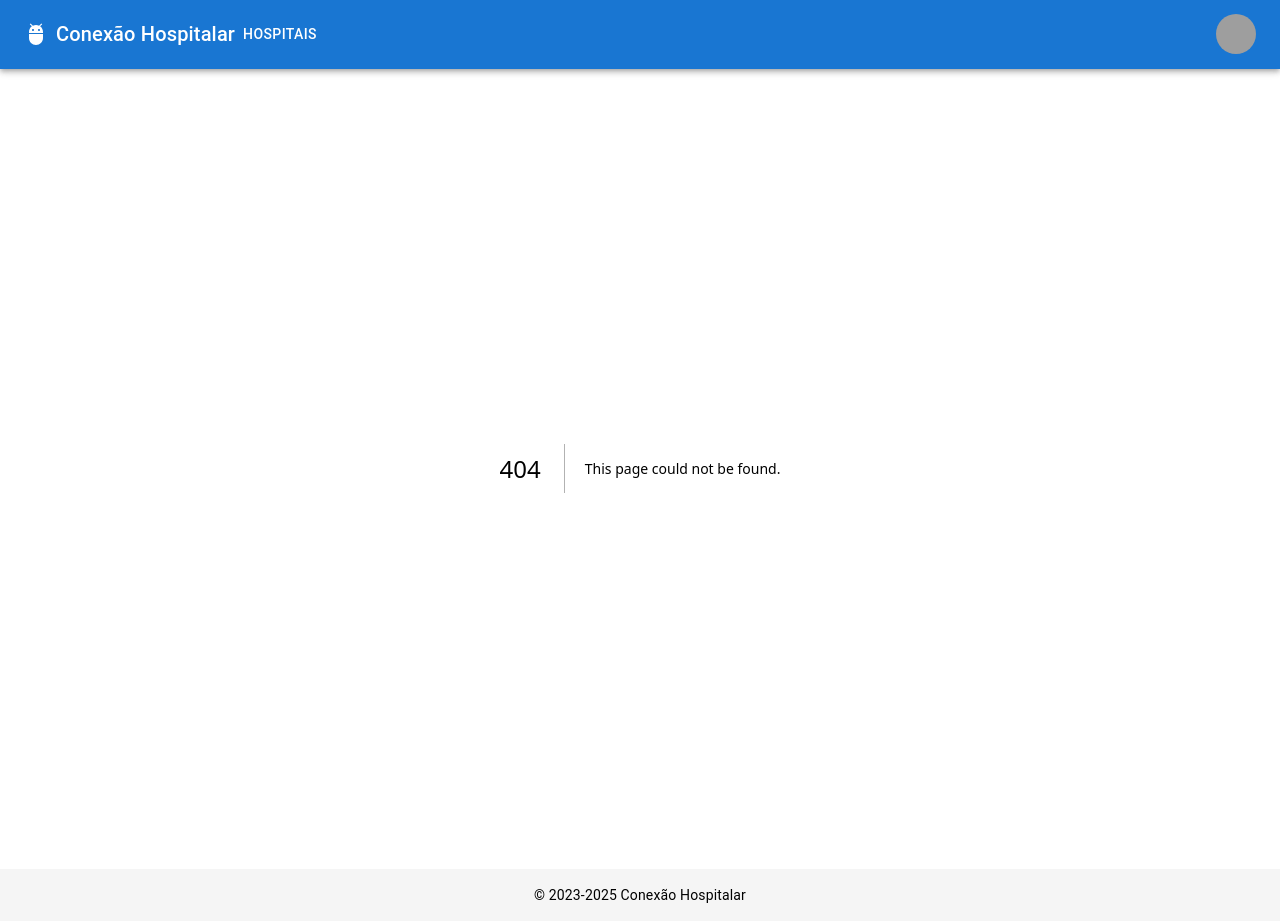
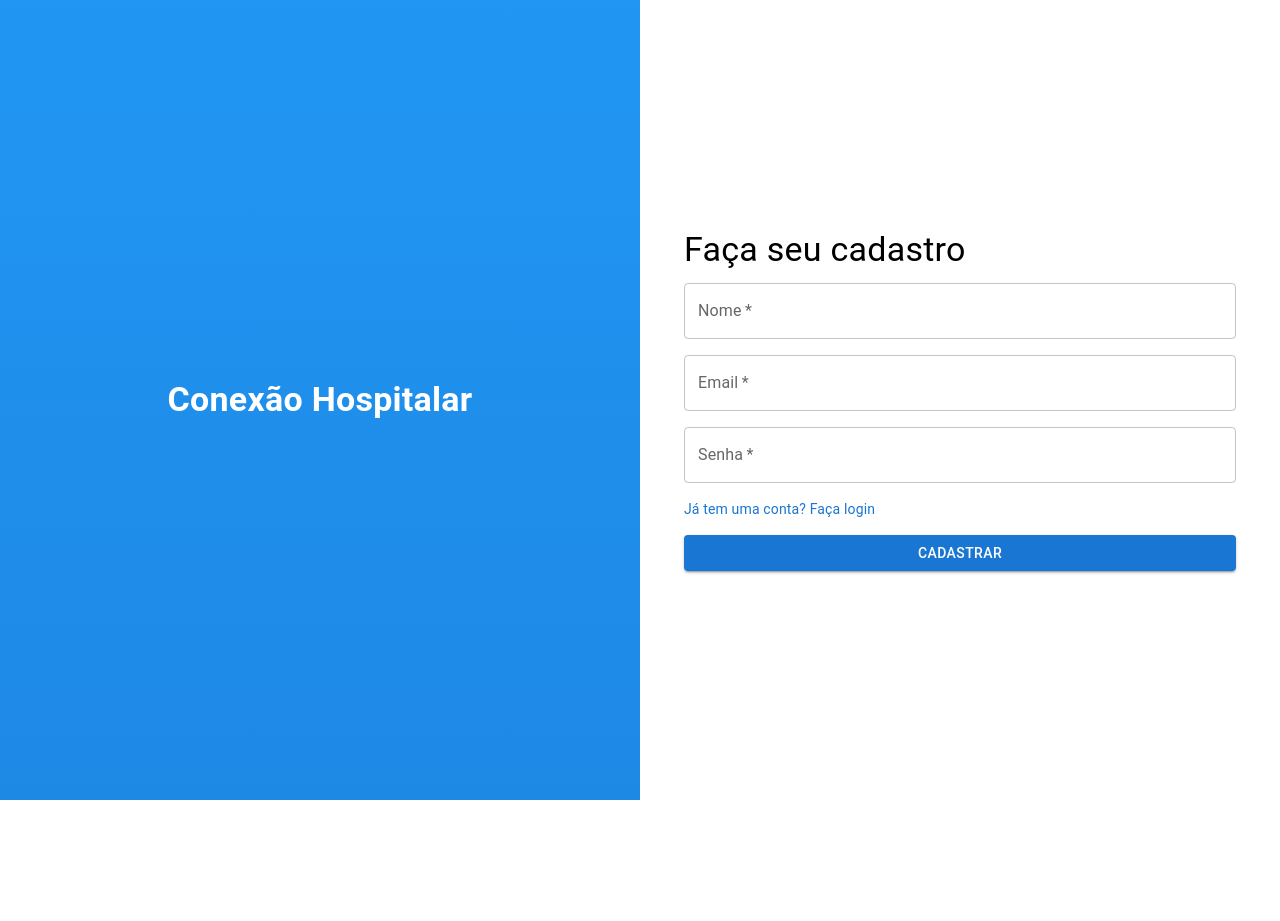
Before and after one commit to eligado/Conexao-Hospitalar---Frontend, a Next.js app: page /register in a window 1280 px wide. Before the commit this address had no page. After the commit the page ends 800 px from the top, so only its background shows below. Built offline with nearby package versions, Linux system fonts and the light colour scheme; grey boxes are pictures that could not be loaded.

Commit message:
Criando a pagina basica de login e register para o nicolas poder usar

```diff
--- a/src/app/layout.js
+++ b/src/app/layout.js
@@ -1,8 +1,9 @@
+// src/app/layout.js
+"use client";
 import { Geist, Geist_Mono } from "next/font/google";
 import "./global.css";
 import Header from "../components/Header";
-import Footer from "../components/Footer";
-
+import { usePathname } from "next/navigation";
 
 const geistSans = Geist({
   variable: "--font-geist-sans",
@@ -14,20 +15,16 @@ const geistMono = Geist_Mono({
   subsets: ["latin"],
 });
 
-export const metadata = {
-  title: "Conexão hospitalar",
-  description: "Generated by create next app",
-};
+export default function RootLayout({ children }) {
+  const pathname = usePathname();
+  const hideHeaderRoutes = ["/login", "/register"];
 
-export default function RootLayout({ children }) {
   return (
-    <html lang="en">
-    <body className={`${geistSans.variable} ${geistMono.variable}`}>
-    <Header />
-    {children}
-    <Footer />
-
-    </body>
+    <html lang="pt-br">
+      <body className={`${geistSans.variable} ${geistMono.variable}`}>
+        {!hideHeaderRoutes.includes(pathname) && <Header />}
+        {children}
+      </body>
     </html>
   );
 }
--- /dev/null
+++ b/src/app/register/page.js
@@ -0,0 +1,92 @@
+"use client";
+import { useState } from "react";
+import { Box, Container, TextField, Button, Typography, Link } from "@mui/material";
+
+export default function RegisterPage() {
+    const [name, setName] = useState("");
+    const [email, setEmail] = useState("");
+    const [password, setPassword] = useState("");
+
+    const handleRegister = (e) => {
+        e.preventDefault();
+        console.log("Name:", name, "Email:", email, "Password:", password);
+    };
+
+    return (
+        <Box display="flex" height="100vh">
+            <Box
+                flex={1}
+                sx={{
+                    background: "linear-gradient(to bottom, #2196f3, #1e88e5)",
+                    color: "white",
+                    display: "flex",
+                    flexDirection: "column",
+                    justifyContent: "center",
+                    alignItems: "center",
+                }}
+            >
+                <Typography variant="h4" sx={{ fontWeight: "bold" }}>
+                    Conexão Hospitalar
+                </Typography>
+            </Box>
+
+            <Box
+                flex={1}
+                display="flex"
+                justifyContent="center"
+                alignItems="center"
+            >
+                <Container maxWidth="sm">
+                    <Typography variant="h4" gutterBottom>
+                        Faça seu cadastro
+                    </Typography>
+                    <form onSubmit={handleRegister}>
+                        <Box mb={2}>
+                            <TextField
+                                label="Nome"
+                                type="text"
+                                fullWidth
+                                value={name}
+                                onChange={(e) => setName(e.target.value)}
+                                required
+                            />
+                        </Box>
+                        <Box mb={2}>
+                            <TextField
+                                label="Email"
+                                type="email"
+                                fullWidth
+                                value={email}
+                                onChange={(e) => setEmail(e.target.value)}
+                                required
+                            />
+                        </Box>
+                        <Box mb={2}>
+                            <TextField
+                                label="Senha"
+                                type="password"
+                                fullWidth
+                                value={password}
+                                onChange={(e) => setPassword(e.target.value)}
+                                required
+                            />
+                        </Box>
+                        <Box
+                            display="flex"
+                            justifyContent="space-between"
+                            alignItems="center"
+                            mb={2}
+                        >
+                            <Link href="/login" variant="body2" underline="hover">
+                                Já tem uma conta?  Faça login
+                            </Link>
+                        </Box>
+                        <Button type="submit" variant="contained" color="primary" fullWidth>
+                            Cadastrar
+                        </Button>
+                    </form>
+                </Container>
+            </Box>
+        </Box>
+    );
+}
--- a/src/components/Footer.jsx
+++ /dev/null
@@ -1,9 +0,0 @@
-import { Box, Typography } from "@mui/material";
-
-export default function Footer() {
-    return (
-        <Box component="footer" sx={{ textAlign: "center", py: 2, bgcolor: "#f5f5f5", mt: "auto" }}>
-            <Typography variant="body2">&copy; 2023-2025 Conexão Hospitalar</Typography>
-        </Box>
-    );
-}
--- a/src/components/Header.jsx
+++ b/src/components/Header.jsx
@@ -39,54 +39,11 @@ function ResponsiveAppBar() {
     };
 
     return (
-        <AppBar position="static">
-            <Container maxWidth="xl">
+        <AppBar position="static" sx={{ backgroundColor: "transparent", boxShadow: "none" }}>            <Container maxWidth="xl">
                 <Toolbar disableGutters>
                     <AdbIcon sx={{ display: { xs: 'none', md: 'flex' }, mr: 1 }} />
-                    <Link href="/" style={{ textDecoration: "none", color: "inherit" }}>
-                        <Typography variant="h6">Conexão Hospitalar</Typography>
-                    </Link>
 
-                    <Box sx={{ flexGrow: 1, display: { xs: 'flex', md: 'none' } }}>
-                        <IconButton
-                            size="large"
-                            aria-label="account of current user"
-                            aria-controls="menu-appbar"
-                            aria-haspopup="true"
-                            onClick={handleOpenNavMenu}
-                            color="inherit"
-                        >
-                            <MenuIcon />
-                        </IconButton>
-                        <Menu
-                            id="menu-appbar"
-                            anchorEl={anchorElNav}
-                            anchorOrigin={{
-                                vertical: 'bottom',
-                                horizontal: 'left',
-                            }}
-                            keepMounted
-                            transformOrigin={{
-                                vertical: 'top',
-                                horizontal: 'left',
-                            }}
-                            open={Boolean(anchorElNav)}
-                            onClose={handleCloseNavMenu}
-                            sx={{ display: { xs: 'block', md: 'none' } }}
-                        >
-                            {pages.map((page) => (
-                                <Link
-                                    key={page}
-                                    href={`/${page.toLowerCase()}`}
-                                    style={{ textDecoration: "none", color: "inherit" }}
-                                >
-                                    <MenuItem onClick={handleCloseNavMenu}>
-                                        <Typography sx={{ textAlign: 'center' }}>{page}</Typography>
-                                    </MenuItem>
-                                </Link>
-                            ))}
-                        </Menu>
-                    </Box>
+
                     <AdbIcon sx={{ display: { xs: 'flex', md: 'none' }, mr: 1 }} />
                     <Typography
                         variant="h5"
@@ -123,11 +80,13 @@ function ResponsiveAppBar() {
                         ))}
                     </Box>
                     <Box sx={{ flexGrow: 0 }}>
-                        <Tooltip title="Abrir configurações">
-                            <IconButton onClick={handleOpenUserMenu} sx={{ p: 0 }}>
-                                <Avatar alt="Login" src="/static/images/avatar/2.jpg" />
-                            </IconButton>
-                        </Tooltip>
+                       <Tooltip title="Entrar / Registrar-se">
+                           <Link href="/login" passHref>
+                               <IconButton sx={{ p: 0 }}>
+                                   <Avatar alt="Login" src="/static/images/avatar/2.jpg" />
+                               </IconButton>
+                           </Link>
+                       </Tooltip>
                         <Menu
                             sx={{ mt: '45px' }}
                             id="menu-appbar"
--- /dev/null
+++ b/src/metadata.js
@@ -0,0 +1,5 @@
+// src/app/metadata.js
+export const metadata = {
+    title: "Conexão hospitalar",
+    description: "Generated by create next app",
+};
```
Also changed, not shown: src/app/login/page.js (added, +85 -0 lines).
